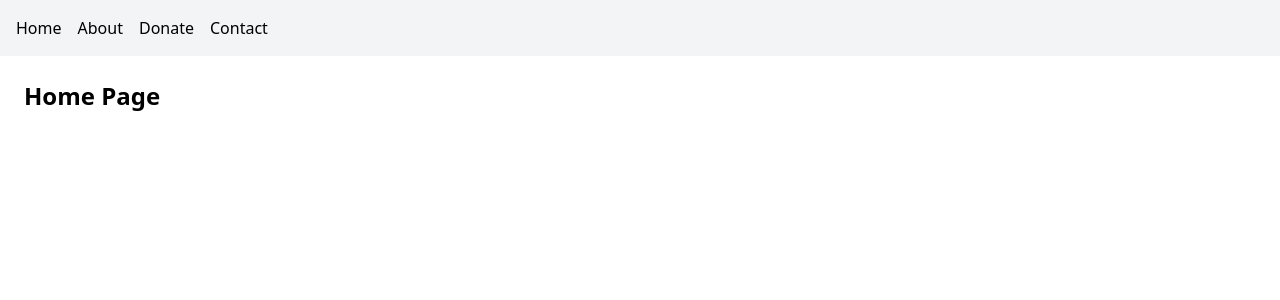
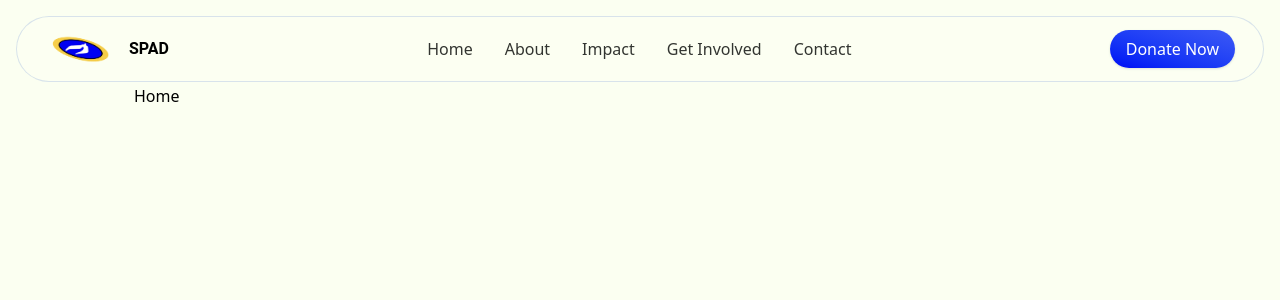
Before and after one commit to Himashree-KB/SPAD, a React (Vite) app in the folder frontend/: page / in a window 1280 px wide. Shown: the top 300 px of the page. Built offline with nearby package versions, Linux system fonts and the light colour scheme.

Commit message:
added navigation bar to temporary pages

```diff
--- a/frontend/src/App.jsx
+++ b/frontend/src/App.jsx
@@ -1,30 +1,24 @@
 import React from 'react'
-import { Routes, Route, Link } from 'react-router-dom'
+import { Routes, Route } from 'react-router-dom'
+import Navbar from './components/Navbar'
 
-// placeholder pages
-function Home() { return <h1 className="text-2xl font-bold">Home Page</h1> }
-function About() { return <h1 className="text-2xl font-bold">About Page</h1> }
-function Donate() { return <h1 className="text-2xl font-bold">Donate Page</h1> }
-function Contact() { return <h1 className="text-2xl font-bold">Contact Page</h1> }
+function Home() { return <div className="p-6 mt-7"><Navbar />Home</div> }
+function About() { return <div className="p-6 mt-7"><Navbar />About</div> }
+function Donate() { return <div className="p-6 mt-7"><Navbar />Donate</div> }
+function Contact() { return <div className="p-6 mt-7"><Navbar />Contact</div> }
 
 export default function App() {
   return (
-    <div>
-      <nav className="p-4 flex gap-4 bg-gray-100">
-        <Link to="/">Home</Link>
-        <Link to="/about">About</Link>
-        <Link to="/donate">Donate</Link>
-        <Link to="/contact">Contact</Link>
-      </nav>
+    <div className="min-h-screen bg-[#FBFFF1]">
 
-      <div className="p-6">
+      <main className="max-w-[1100px] mx-auto px-5 py-8">
         <Routes>
           <Route path="/" element={<Home />} />
           <Route path="/about" element={<About />} />
           <Route path="/donate" element={<Donate />} />
           <Route path="/contact" element={<Contact />} />
         </Routes>
-      </div>
+      </main>
     </div>
   )
 }
```
